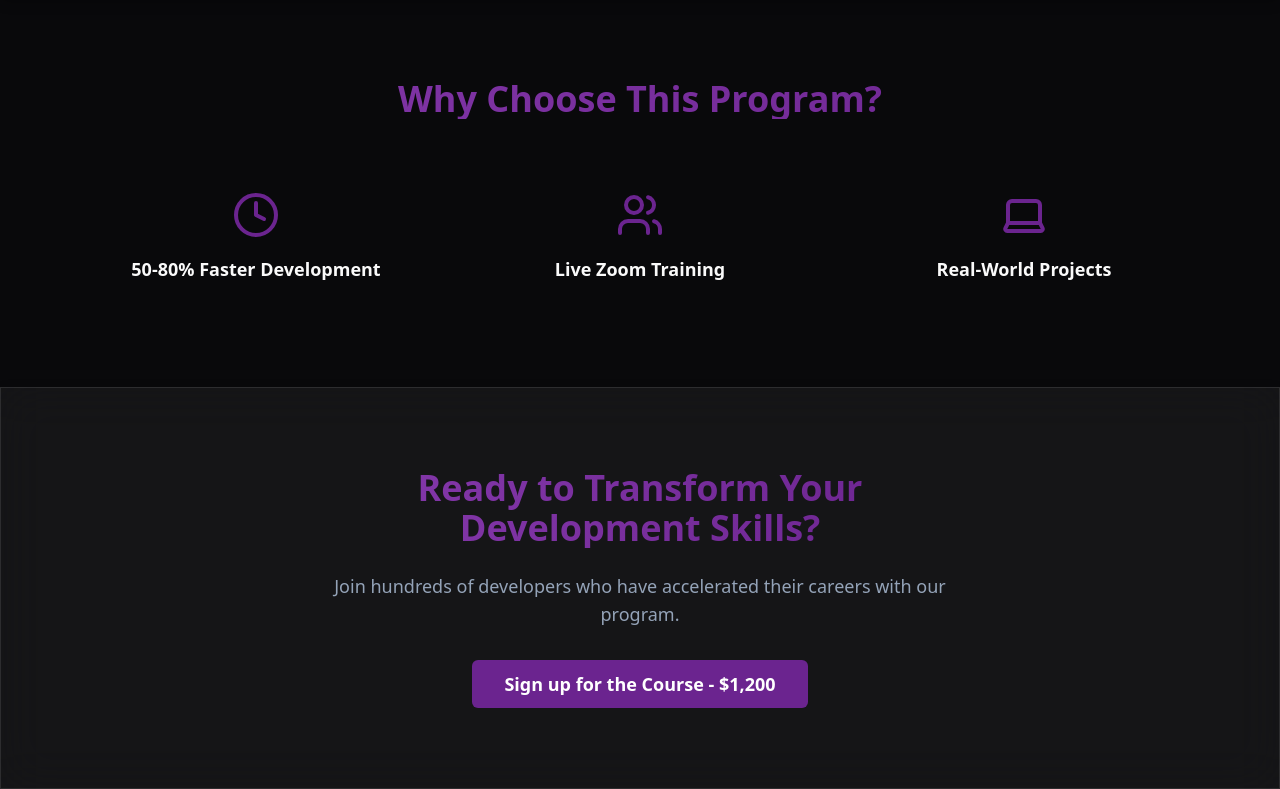
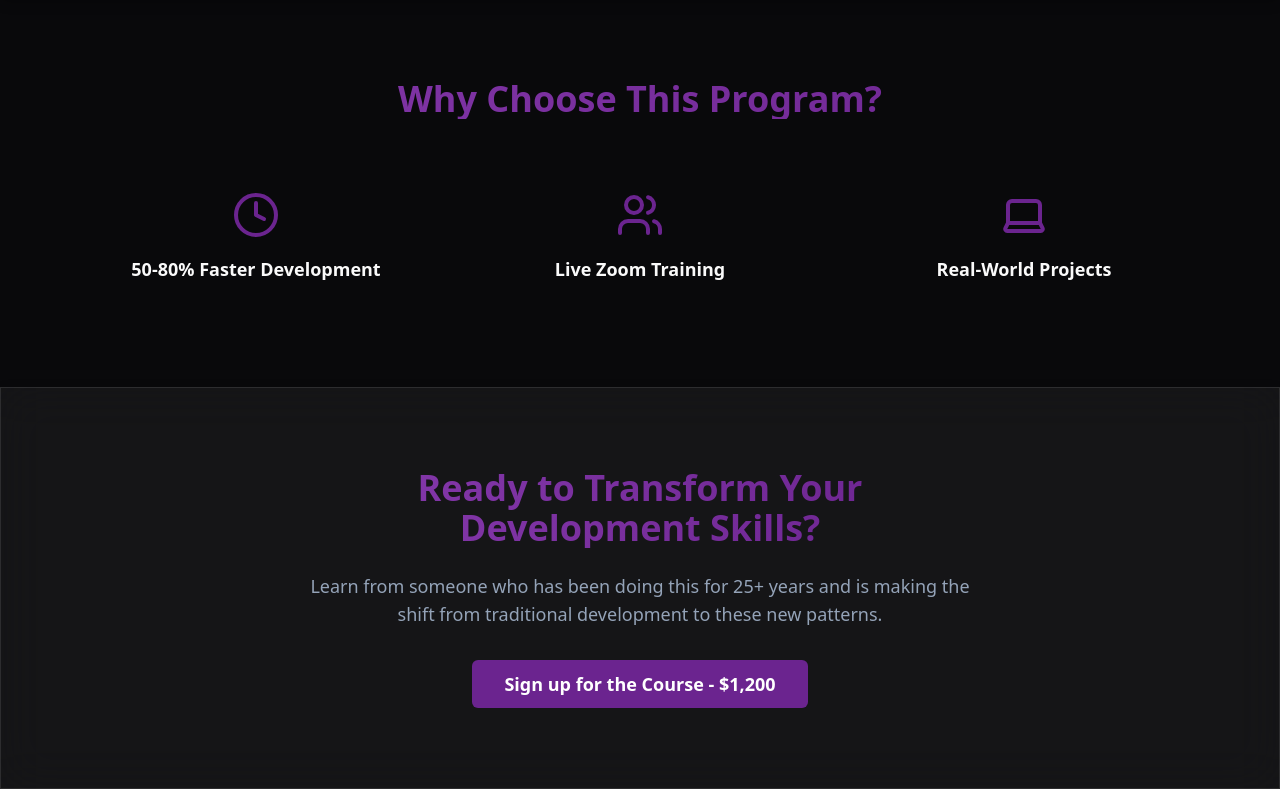
Before and after one commit to alnutile/modern-dev-landing, a React (Vite) app: page / in a window 1280 px wide. Shown: the part 1763-2552 px from the top of the page. Built offline with nearby package versions, Linux system fonts and the light colour scheme.

Commit message:
Add new curriculum module
Introduce a module focused on modern development practices, highlighting the transition from traditional methods to new patterns featuring insights from an experienced developer with over 25 years in the field.
[skip gpt_engineer]

```diff
--- a/src/pages/Index.tsx
+++ b/src/pages/Index.tsx
@@ -35,7 +35,7 @@ const Index = () => {
             Ready to Transform Your Development Skills?
           </h2>
           <p className="text-lg text-muted-foreground mb-8">
-            Join hundreds of developers who have accelerated their careers with our program.
+            Learn from someone who has been doing this for 25+ years and is making the shift from traditional development to these new patterns.
           </p>
           <CTAButton />
         </div>
```
